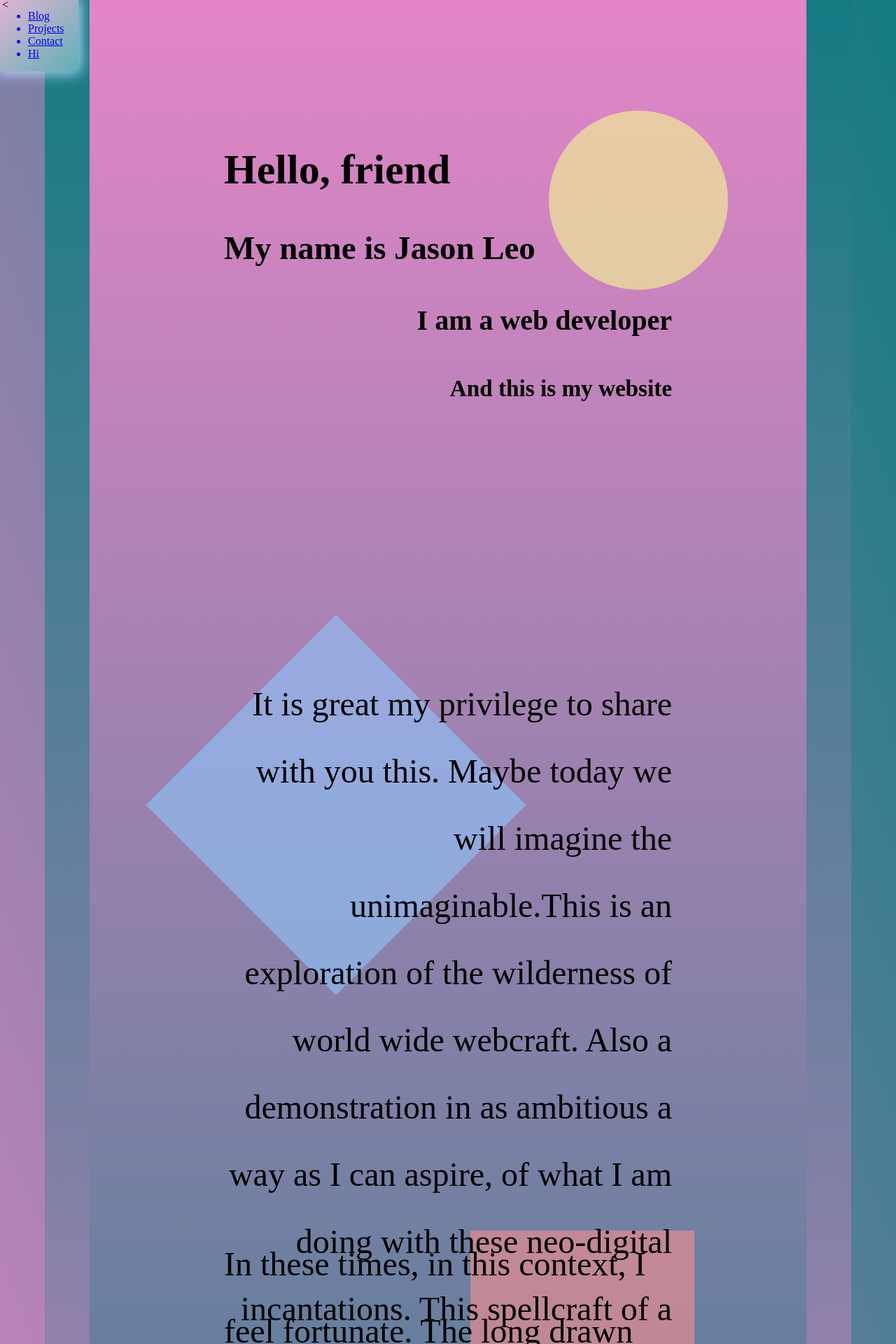
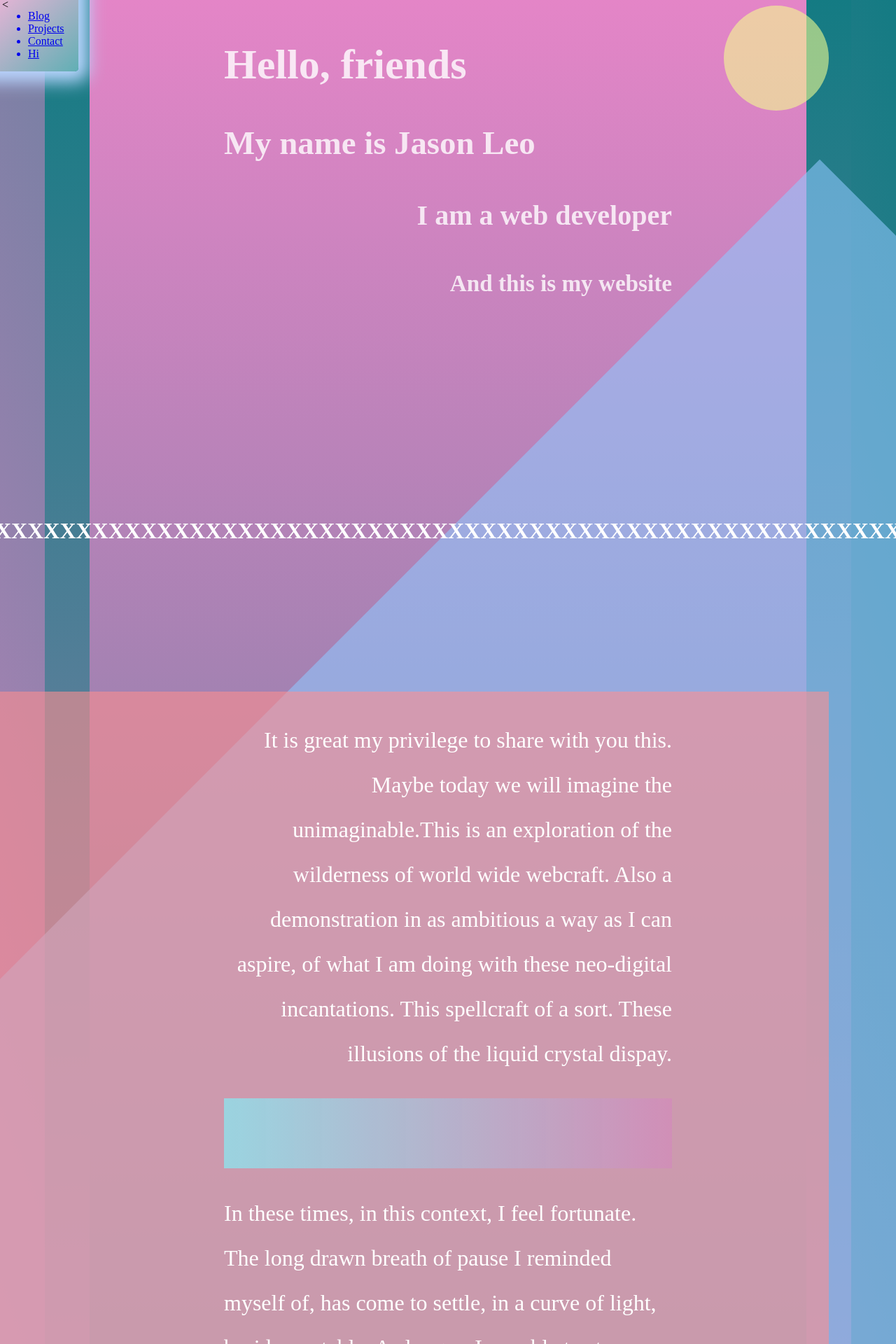
Before and after one commit to xezian/jasonleo, a Vue app in the folder surface/: page / in a window 1280 px wide. Shown: the part 2-1922 px from the top of the page at 70% size. Built offline with nearby package versions, Linux system fonts and the light colour scheme; what vue-showdown would draw is missing.

Commit message:
Makes wild styles for scrolling landing page content

```diff
--- a/surface/src/App.vue
+++ b/surface/src/App.vue
@@ -19,7 +19,6 @@ export default {
 <style>
 html,
 body {
-  height: 100%;
   margin: 0;
 }
 .gradient {
--- a/surface/src/components/Landing.vue
+++ b/surface/src/components/Landing.vue
@@ -1,36 +1,124 @@
 <template>
-  <div class="landing-strip">
+  <div>
+    <div ref="landing" class="landing-strip">
       <div class="background-gradient"></div>
       <div class="foreground-gradient"></div>
-    <div class="section section-header left">
-      <h2>Hello, friend</h2>
+      <div ref="header" class="section section-header left">
+        <h2>Hello, friends</h2>
         <h3>My name is Jason Leo</h3>
         <div class="right">
           <h4>I am a web developer</h4>
           <h5>And this is my website</h5>
         </div>
       </div>
-    <div class="section section-header yellow circle"></div>
-    <div class="section section-body middle blue diamond"></div>
-    <div class="section section-body bottom red square"></div>
-    <div class="section section-body middle right">
+      <div ref="circle" class="yellow circle"></div>
+      <div ref="diamond" class="blue diamond"></div>
+      <div ref="square" class="red square"></div>
+      <div ref="body" class="section section-body">
+        <p class="right">
           It is great my privilege to share with you this. Maybe today we will
-      imagine the unimaginable.This is an exploration of the wilderness of world
-      wide webcraft. Also a demonstration in as ambitious a way as I can aspire,
-      of what I am doing with these neo-digital incantations. This spellcraft of
-      a sort. These illusions of the liquid crystal dispay.
+          imagine the unimaginable.This is an exploration of the wilderness of
+          world wide webcraft. Also a demonstration in as ambitious a way as I
+          can aspire, of what I am doing with these neo-digital incantations.
+          This spellcraft of a sort. These illusions of the liquid crystal
+          dispay.
+        </p>
+        <div class="spacer"></div>
+        <p class="left">
+          In these times, in this context, I feel fortunate. The long drawn
+          breath of pause I reminded myself of, has come to settle, in a curve
+          of light, beside my table. As long as I am able to stop looking, you
+          are within reach.
+        </p>
       </div>
-    <div class="section section-body bottom left">
-      In these times, in this context, I feel fortunate. The long drawn breath
-      of pause I reminded myself of, has come to settle, in a curve of light,
-      beside my table. As long as I am able to stop looking, you are within
-      reach.
+      <h1 class="float-foot-edge">
+        XXXXXXXXXXXXXXXXXXXXXXXXXXXXXXXXXXXXXXXXXXXXXXXXXXXXXXXXXXXXXXXXXXXXXXXXXXXXXXXXXXXXXXXXXXXXXXXXXXXXXXXXXXXXXXXXXXXXXXXXXXXX
+      </h1>
+      <div class="end-page">
+        <h1>XXXXXXXXX</h1>
+      </div>
     </div>
   </div>
 </template>
 
 <script>
-export default {}
+import _ from "lodash"
+export default {
+  data() {
+    return {
+      scrollY: 0,
+      circleTop: 5,
+      diamondTop: 700,
+      squareTop: 1000,
+      bodyTop: 1000,
+      headerOpacity: 1,
+    }
+  },
+  created() {
+    window.scrollTo(0, 0)
+    window.addEventListener("scroll", this.handleScroll)
+  },
+  mounted() {
+    this.$refs.header.style.opacity = this.headerOpacity
+  },
+  destroyed() {
+    window.removeEventListener("scroll", this.handleScroll)
+  },
+  methods: {
+    handleScroll: _.debounce(function () {
+      if (this.scrollY < window.scrollY) {
+        this.handleDown()
+      } else {
+        this.handleUp()
+      }
+      this.handleEither()
+      this.scrollY = window.scrollY
+    }),
+    handleEither() {
+      const { circle, square, diamond } = this.$refs
+      circle.style.width = `${this.scrollY + 150}px`
+      circle.style.height = `${this.scrollY + 150}px`
+      if (this.scrollY > 700) {
+        diamond.style.height = `${this.scrollY - 250}px`
+        diamond.style.width = `${this.scrollY - 250}px`
+      }
+      if (this.scrollY > 1000) {
+        square.style.height = `${this.scrollY - 700}px`
+        square.style.width = `${this.scrollY - 700}px`
+      }
+    },
+    handleUp() {
+      const { circle, square, diamond, body, header } = this.$refs
+      this.diamondTop = this.diamondTop + 25
+      this.squareTop = this.squareTop + 10
+      this.circleTop = this.circleTop - 5
+      this.bodyTop = this.bodyTop + 25
+      circle.style.top = `${this.circleTop}px`
+      diamond.style.top = `${this.diamondTop}px`
+      square.style.top = `${this.squareTop}px`
+      body.style.top = `${this.bodyTop}px`
+      if (this.scrollY < 600 && header.style.opacity < 1) {
+        this.headerOpacity = this.headerOpacity + 0.1
+        header.style.opacity = this.headerOpacity
+      }
+    },
+    handleDown() {
+      const { circle, square, diamond, body, header } = this.$refs
+      this.diamondTop = this.diamondTop - 25
+      this.squareTop = this.squareTop - 10
+      this.circleTop = this.circleTop + 5
+      this.bodyTop = this.bodyTop - 25
+      circle.style.top = `${this.circleTop}px`
+      diamond.style.top = `${this.diamondTop}px`
+      square.style.top = `${this.squareTop}px`
+      body.style.top = `${this.bodyTop}px`
+      if (this.scrollY > 200 && header.style.opacity > 0) {
+        this.headerOpacity = this.headerOpacity - 0.1
+        header.style.opacity = this.headerOpacity
+      }
+    },
+  },
+}
 </script>
 
 <style lang="postcss" scoped>
@@ -41,53 +129,74 @@ export default {}
   align-items: center;
   width: 100vw;
   height: 3200px;
+  color: white;
+  overflow: hidden;
+}
+.landing-strip div.end-page {
+  z-index: 1;
+  margin-top: auto;
+}
+.landing-strip h1.float-foot-edge {
+  z-index: 1;
+  position: fixed;
+  bottom: 0;
 }
 .background-gradient {
-  position: fixed;
+  position: absolute;
   background: linear-gradient(to top, #e485c7, #147b83);
   width: 90%;
   height: 3200px;
 }
 .foreground-gradient {
-  position: fixed;
+  position: absolute;
   background: linear-gradient(to top, #147b83, #e485c7);
   width: 80%;
   height: 3200px;
 }
+.spacer {
+  margin: 200px 0;
+  background: linear-gradient(to right, #81f2faa8, #d488bd98);
+  height: 100px;
+  margin: 0;
+}
 .section {
-  position: fixed;
-  top: 20%;
+  position: absolute;
+  top: 10px;
   width: 50%;
 }
 .section-header {
+  position: fixed;
   font-size: 2.5em;
 }
-.middle {
-  margin-top: 100vh;
-}
-.bottom {
-  margin-top: 200vh;
-}
 .section-body {
-  font-size: 3em;
+  position: fixed;
+  top: 1000px;
+  font-size: 2rem;
   line-height: 2em;
+  padding: 20px;
 }
 .circle {
+  position: fixed;
+  top: 5px;
   right: 6em;
   border-radius: 50%;
-  width: 20vw;
-  height: 20vw;
+  width: 150px;
+  height: 150px;
 }
 .diamond {
+  position: fixed;
+  transform: rotate(45deg);
+  top: 700px;
   left: 6em;
-  width: 30vw;
-  height: 30vw;
-  transform: rotate(45deg);
+  width: 450px;
+  height: 450px;
 }
 .square {
+  position: fixed;
+  top: 1000px;
   right: 6em;
-  width: 25vw;
-  height: 25vw;
+  width: 300px;
+  height: 300px;
 }
 .blue {
   background-color: #90c9ff94;
@@ -104,4 +213,12 @@ export default {}
 .right {
   text-align: right;
 }
+@media only screen and (max-width: 600px) {
+  .section {
+    width: 75%;
+  }
+  .diamond {
+    width: 450px;
+  }
+}
 </style>
--- a/surface/src/components/TableOfContents.vue
+++ b/surface/src/components/TableOfContents.vue
@@ -53,15 +53,15 @@ export default {
   left: 0;
   background: linear-gradient(to left top, #60afb4, #e4b4d5);
   padding: 0px 20px 0px 0px;
-  box-shadow: 0px 0px 20px 3px #bbd6ff;
+  box-shadow: -25px -25px 25px 40px #bbd6ff;
   border-radius: 0px 0px 5px 0px;
   padding: 0px 20px 0px 0px;
-  z-index: 1;
+  z-index: 2;
 }
 .toggle {
   cursor: pointer;
   position: fixed;
   left: 3px;
-  z-index: 2;
+  z-index: 3;
 }
 </style>
```
Lines whose indentation alone changed are shown as unchanged.
